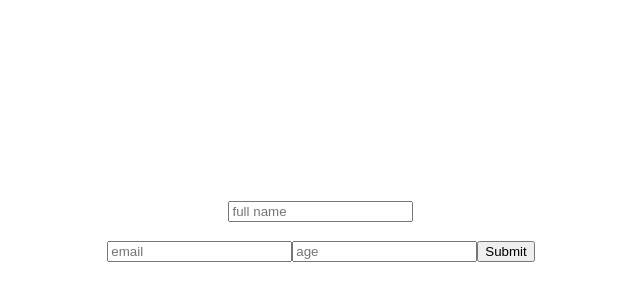
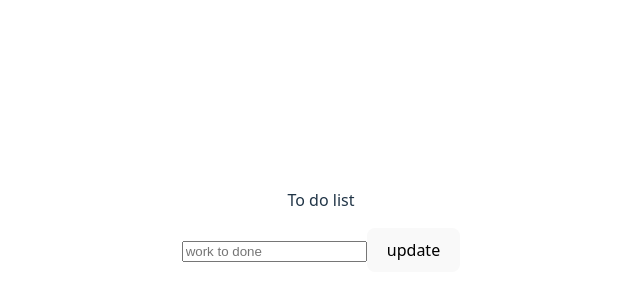
Before and after one commit to Ansharora124/learningreact, a React (Vite) app: page / in a window 1280 px wide. Shown: the part 170-470 px from the top of the page, without its empty margins (319-959 px from the left). Built offline with nearby package versions, Linux system fonts and the light colour scheme.

Commit message:
self made to do list

```diff
--- a/src/App.jsx
+++ b/src/App.jsx
@@ -1,21 +1,47 @@
-import './App.css'
-import { Form } from './components/Form'
+import './App.css';
+import React, {useState} from 'react';
+
+
+function App() {
+
+ const [inputText,setInputText]=useState("");
+const [work,setWork]=useState([]);
 
 
 
 
+const inputChange=(e)=>{
+  setInputText(e.target.value);
+};
 
+const updateWork=()=>{
+ if(inputText.trim()!==""){
+  setWork([...work,inputText]);
+  setInputText("");
+ }
+};
 
-function App() {
+const deleteWork=(index)=>{
+  setWork(work.filter((_,i)=>i!==index));
 
-
+};
 
 
 
   return (
     <div className='App'>
 
-<Form/>
+ <p>To do list</p> <input type="text" placeholder='work to done' value={inputText} onChange={inputChange}/>
+ <button value={work} onClick={updateWork}>update</button>
+ <ul>{work.map((work,index)=>(
+  <li key={index}>{`${work}`}   <button onClick={()=>deleteWork(index)}>delete shit</button></li>
+))
+
+}
+</ul>
+
+
+
 
 
 
```
